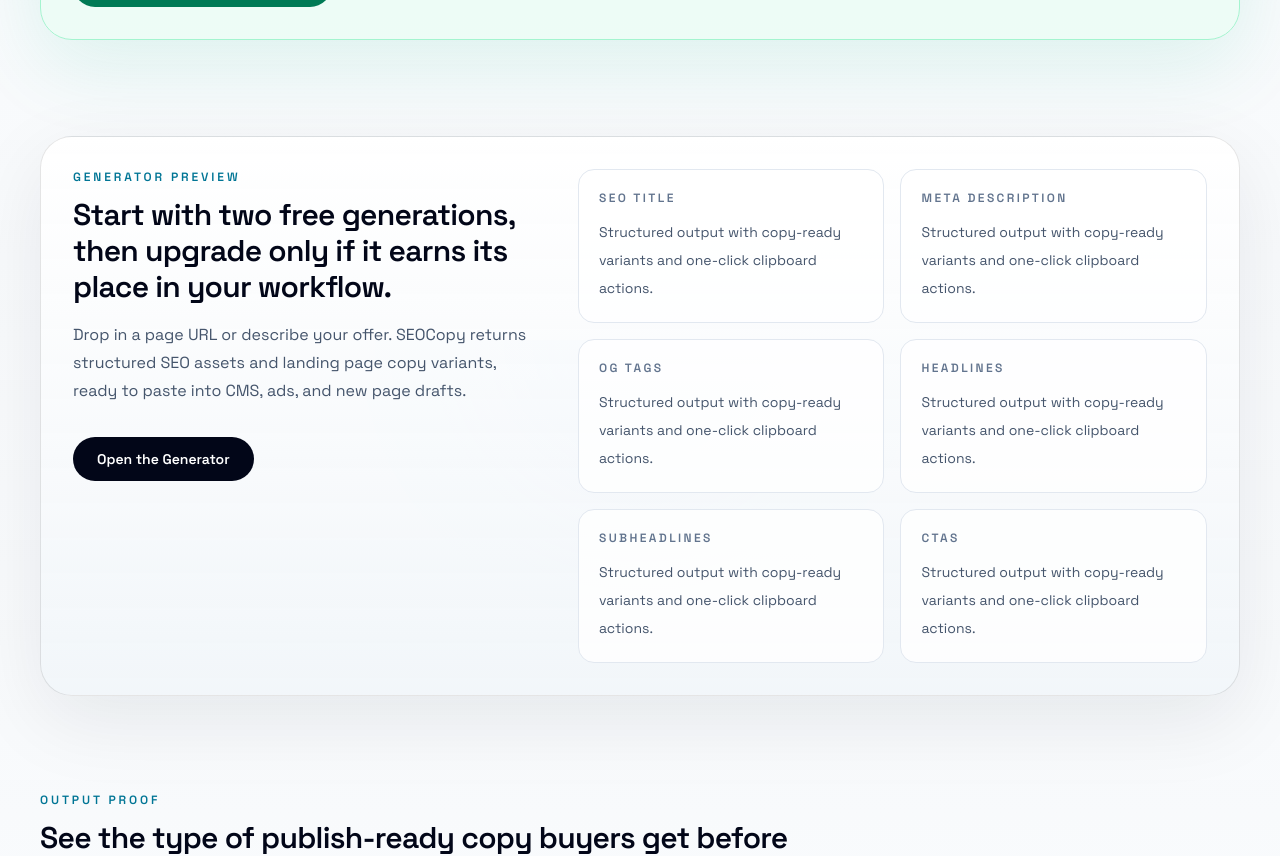
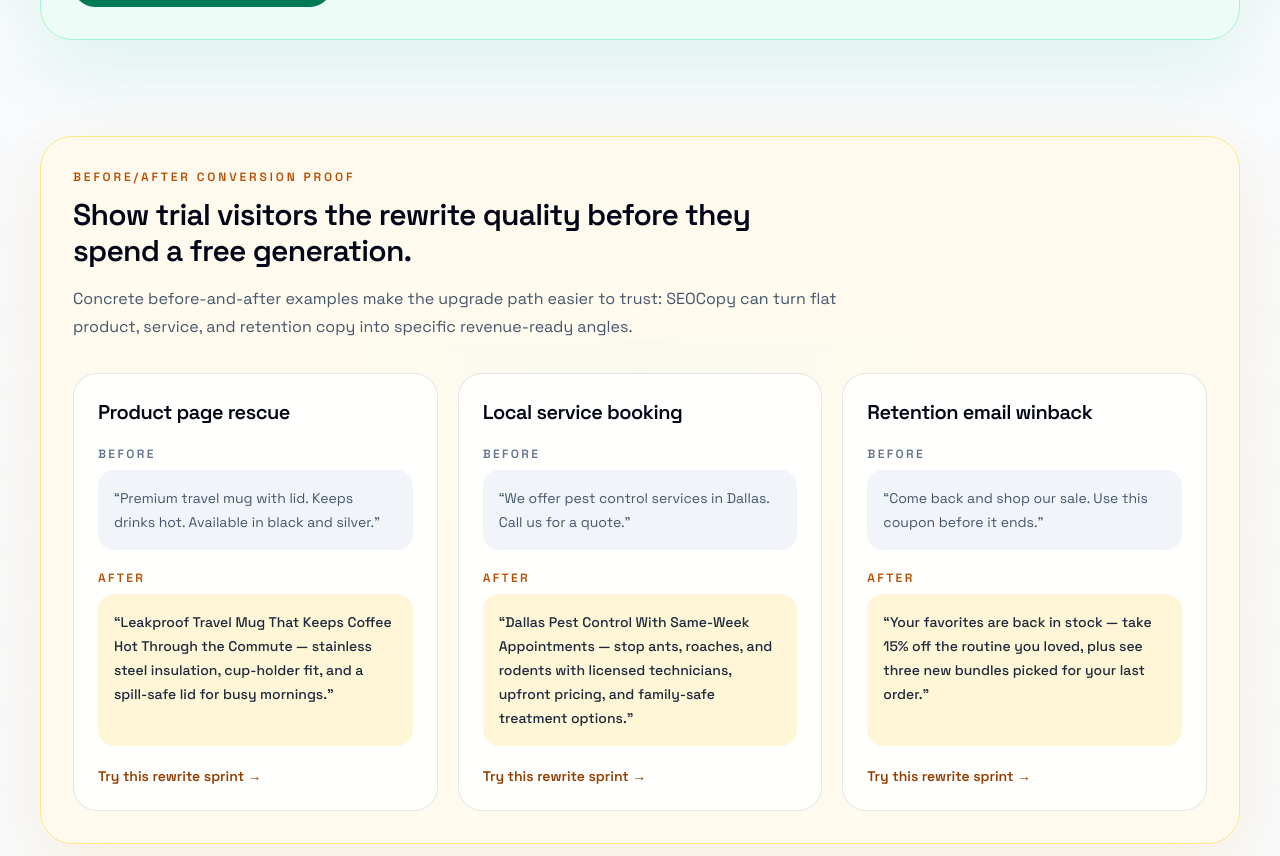
Before and after one commit to icarusagio/seocopy, a Next.js app: page / in a window 1280 px wide. Shown: the part 2860-3716 px from the top of the page. Built offline with nearby package versions, Linux system fonts and the light colour scheme; no server answers.

Commit message:
Add homepage before-after conversion proof

```diff
--- a/src/app/page.tsx
+++ b/src/app/page.tsx
@@ -126,6 +126,30 @@ const trialChecklist = [
   {
     step: "3. Upgrade only for the next revenue asset",
     body: "Use the $5 one-off option when the free output proves useful and you need the next product page, email, or landing page variation.",
+  },
+];
+
+const conversionSprints = [
+  {
+    name: "Product page rescue",
+    before: "Premium travel mug with lid. Keeps drinks hot. Available in black and silver.",
+    after:
+      "Leakproof Travel Mug That Keeps Coffee Hot Through the Commute — stainless steel insulation, cup-holder fit, and a spill-safe lid for busy mornings.",
+    href: "/generate?source=homepage-before-after-product-page",
+  },
+  {
+    name: "Local service booking",
+    before: "We offer pest control services in Dallas. Call us for a quote.",
+    after:
+      "Dallas Pest Control With Same-Week Appointments — stop ants, roaches, and rodents with licensed technicians, upfront pricing, and family-safe treatment options.",
+    href: "/generate?source=homepage-before-after-local-service",
+  },
+  {
+    name: "Retention email winback",
+    before: "Come back and shop our sale. Use this coupon before it ends.",
+    after:
+      "Your favorites are back in stock — take 15% off the routine you loved, plus see three new bundles picked for your last order.",
+    href: "/generate?source=homepage-before-after-retention-email",
   },
 ];
 
@@ -1249,6 +1273,50 @@ export default function Home() {
         </div>
       </section>
 
+      <section className="mx-auto max-w-7xl px-6 py-12 lg:px-10">
+        <div className="rounded-[2rem] border border-amber-200 bg-amber-50/80 p-8 shadow-[0_24px_80px_rgba(245,158,11,0.12)] dark:border-amber-300/20 dark:bg-amber-300/10">
+          <div className="mb-8 max-w-3xl">
+            <p className="text-xs font-semibold uppercase tracking-[0.24em] text-amber-700 dark:text-amber-300">
+              Before/after conversion proof
+            </p>
+            <h2 className="mt-3 text-3xl font-semibold tracking-tight text-slate-950 dark:text-white">
+              Show trial visitors the rewrite quality before they spend a free generation.
+            </h2>
+            <p className="mt-4 text-base leading-7 text-slate-600 dark:text-slate-300">
+              Concrete before-and-after examples make the upgrade path easier to trust: SEOCopy can turn flat product, service, and retention copy into specific revenue-ready angles.
+            </p>
+          </div>
+          <div className="grid gap-5 lg:grid-cols-3">
+            {conversionSprints.map((sprint) => (
+              <Link
+                key={sprint.name}
+                href={sprint.href}
+                className="flex h-full flex-col rounded-[1.5rem] border border-black/10 bg-white/85 p-6 transition hover:-translate-y-1 hover:shadow-[0_20px_60px_rgba(15,23,42,0.12)] dark:border-white/10 dark:bg-slate-950/45"
+              >
+                <h3 className="text-xl font-semibold tracking-tight text-slate-950 dark:text-white">
+                  {sprint.name}
+                </h3>
+                <p className="mt-5 text-xs font-semibold uppercase tracking-[0.2em] text-slate-500 dark:text-slate-400">
+                  Before
+                </p>
+                <p className="mt-2 rounded-2xl bg-slate-100 p-4 text-sm leading-6 text-slate-600 dark:bg-white/10 dark:text-slate-300">
+                  “{sprint.before}”
+                </p>
+                <p className="mt-5 text-xs font-semibold uppercase tracking-[0.2em] text-amber-700 dark:text-amber-300">
+                  After
+                </p>
+                <p className="mt-2 flex-1 rounded-2xl bg-amber-100/70 p-4 text-sm font-medium leading-6 text-slate-800 dark:bg-amber-300/10 dark:text-slate-100">
+                  “{sprint.after}”
+                </p>
+                <span className="mt-5 inline-flex text-sm font-semibold text-amber-800 dark:text-amber-200">
+                  Try this rewrite sprint →
+                </span>
+              </Link>
+            ))}
+          </div>
+        </div>
+      </section>
+
       <section
         id="generator-preview"
         className="mx-auto max-w-7xl px-6 py-12 lg:px-10"
```
Also changed, not shown: 1 other file (tests, documents, lock files or other folders).
